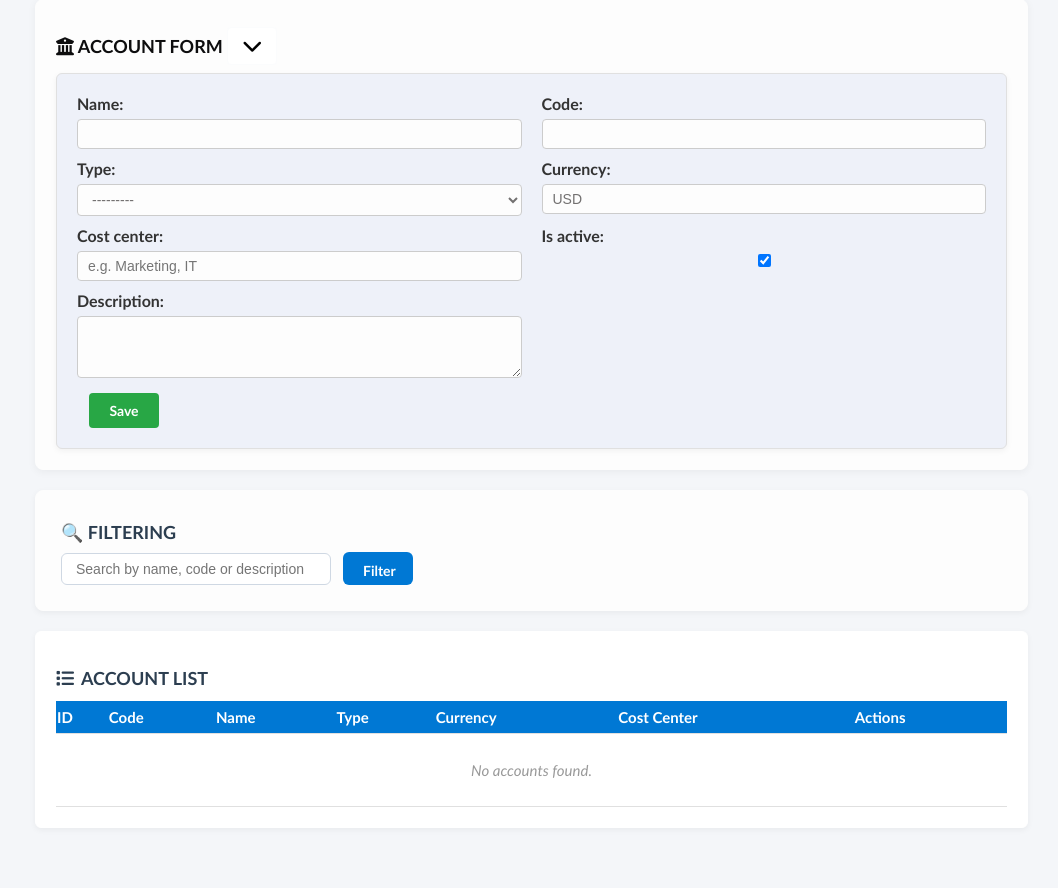
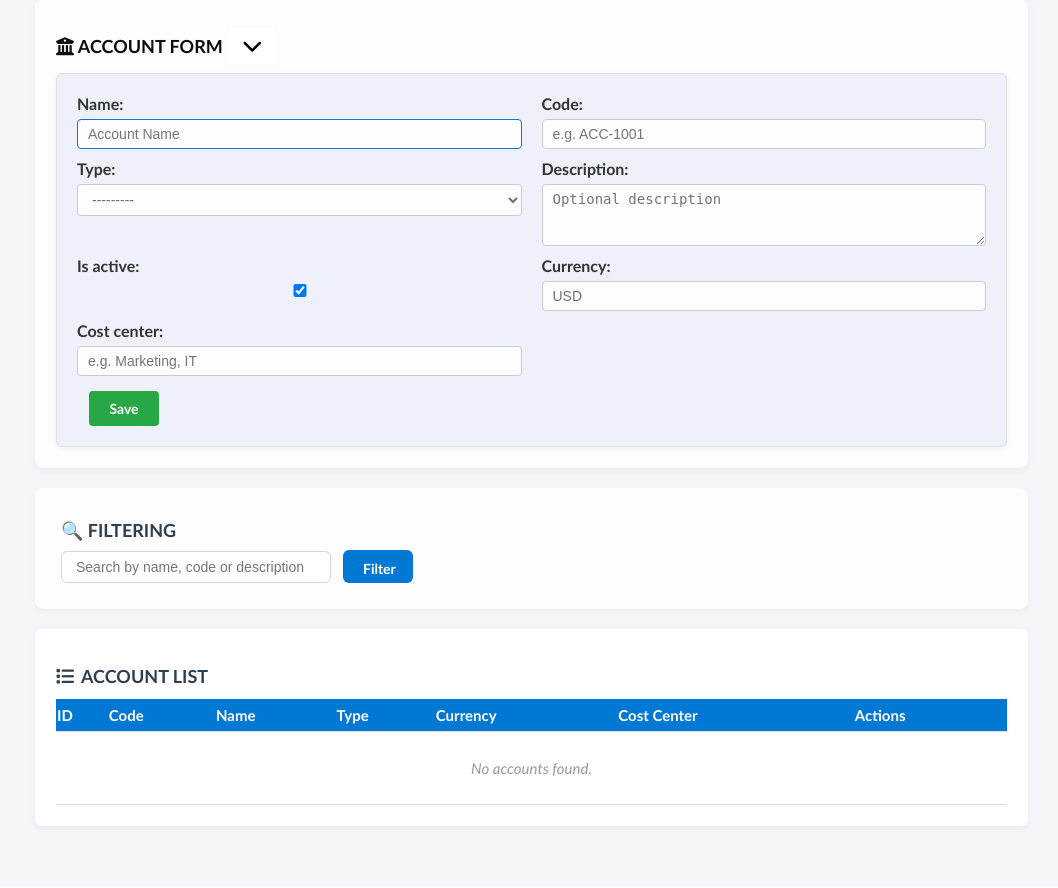
Before and after one commit to FAISAL-450/ERP-PROJECT, a Django app: page /account/dashboard/ in a window 1280 px wide. Shown: the part 31-919 px from the top of the page, without its empty margins (222-1280 px from the left). After the commit the page ends 860 px from the top, so only its background shows below. Run offline with Django 5.2, Linux system fonts and the light colour scheme.

Commit message:
Full project update: ERP_PROJECT – new apps, templates, settings

```diff
--- a/account/forms.py
+++ b/account/forms.py
@@ -14,6 +14,36 @@
             'cost_center',
         ]
         widgets = {
-            'description': forms.Textarea(attrs={'rows': 3}),
-            'cost_center': forms.TextInput(attrs={'placeholder': 'e.g. Marketing, IT'}),
+            'name': forms.TextInput(attrs={
+                'placeholder': 'Account Name',
+                'class': 'form-control',
+                'autofocus': 'autofocus'
+            }),
+            'code': forms.TextInput(attrs={
+                'placeholder': 'e.g. ACC-1001',
+                'class': 'form-control'
+            }),
+            'type': forms.Select(attrs={
+                'class': 'form-control'
+            }),
+            'description': forms.Textarea(attrs={
+                'rows': 3,
+                'placeholder': 'Optional description',
+                'class': 'form-control'
+            }),
+            'currency': forms.TextInput(attrs={
+                'placeholder': 'e.g. USD',
+                'class': 'form-control'
+            }),
+            'cost_center': forms.TextInput(attrs={
+                'placeholder': 'e.g. Marketing, IT',
+                'class': 'form-control'
+            }),
+            'is_active': forms.CheckboxInput(attrs={
+                'class': 'form-check-input'
+            }),
         }
+
+    def clean_code(self):
+        code = self.cleaned_data['code']
+        return code.upper().strip()
--- a/account/templates/account/account_dashboard.html
+++ b/account/templates/account/account_dashboard.html
@@ -3,10 +3,9 @@
 {% block title %}Account Dashboard{% endblock %}
 {% block content %}
 
-<!-- 📦 Main Dashboard Container -->
 <div class="dashboard-wrapper">
 
-  <!-- 🔔 Flash Messages Section -->
+  <!-- 🔔 Flash Messages -->
   {% if messages %}
     {% for message in messages %}
       <div class="alert-box">
@@ -16,50 +15,31 @@
     {% endfor %}
   {% endif %}
 
-  <!-- 📝 Grid-Based Account Form Section -->
+  <!-- 📝 Account Form -->
   <section class="form-section">
-    <header class="form" onclick="toggleForm()">
-      <h2><i class="fas fa-university"></i> ACCOUNT FORM <span id="toggle-icon"><i class="fas fa-chevron-down"></i></span></h2>
+    <header class="form-header" onclick="toggleForm()">
+      <h2><i class="fas fa-university"></i> ACCOUNT FORM
+        <span id="toggle-icon"><i class="fas fa-chevron-down"></i></span>
+      </h2>
     </header>
 
     <div id="formContent" class="form-content" style="display: block;">
-      <form method="post">
+      <form method="post" novalidate>
         {% csrf_token %}
         {{ form.non_field_errors }}
 
-        <!-- Grid Layout -->
         <div class="form-grid">
-          <div class="form-cell">
-            {{ form.name.label_tag }}
-            {{ form.name }}
-          </div>
-          <div class="form-cell">
-            {{ form.code.label_tag }}
-            {{ form.code }}
-          </div>
-          <div class="form-cell">
-            {{ form.type.label_tag }}
-            {{ form.type }}
-          </div>
-          <div class="form-cell">
-            {{ form.currency.label_tag }}
-            {{ form.currency }}
-          </div>
-          <div class="form-cell">
-            {{ form.cost_center.label_tag }}
-            {{ form.cost_center }}
-          </div>
-          <div class="form-cell">
-            {{ form.is_active.label_tag }}
-            {{ form.is_active }}
-          </div>
-          <div class="form-cell full-width">
-            {{ form.description.label_tag }}
-            {{ form.description }}
-          </div>
+          {% for field in form.visible_fields %}
+            <div class="form-cell{% if field.name == 'description' %} full-width{% endif %}">
+              {{ field.label_tag }}
+              {{ field }}
+              {% if field.errors %}
+                <div class="field-error">{{ field.errors.0 }}</div>
+              {% endif %}
+            </div>
+          {% endfor %}
         </div>
 
-        <!-- Form Actions -->
         <div class="form-actions">
           <button type="submit" class="btn green">
             {% if mode == 'edit' %}Update{% else %}Save{% endif %}
@@ -72,7 +52,7 @@
     </div>
   </section>
 
-  <!-- 🔍 Filter/Search Section -->
+  <!-- 🔍 Filter/Search -->
   <section class="filter-section">
     <h2>🔍 FILTERING</h2>
     <form method="get">
@@ -81,7 +61,7 @@
     </form>
   </section>
 
-  <!-- 📋 Account List Section -->
+  <!-- 📋 Account List -->
   <section class="table-section">
     <header class="table-header">
       <h2><i class="fas fa-list"></i> ACCOUNT LIST</h2>
@@ -126,7 +106,6 @@
       </tbody>
     </table>
 
-    <!-- 📋 Paginator Section -->
     {% if accounts.paginator.num_pages > 1 %}
       <footer class="pagination-footer">
         <nav class="pagination">
@@ -149,19 +128,12 @@
   function toggleForm() {
     const form = document.getElementById('formContent');
     const icon = document.getElementById('toggle-icon').querySelector('i');
-
-    if (form.style.display === 'none') {
-      form.style.display = 'block';
-      icon.classList.remove('fa-chevron-down');
-      icon.classList.add('fa-chevron-up');
-    } else {
-      form.style.display = 'none';
-      icon.classList.remove('fa-chevron-up');
-      icon.classList.add('fa-chevron-down');
-    }
+    const isHidden = form.style.display === 'none';
+    form.style.display = isHidden ? 'block' : 'none';
+    icon.classList.toggle('fa-chevron-down', !isHidden);
+    icon.classList.toggle('fa-chevron-up', isHidden);
   }
 
-  // Auto-unhide form if in edit mode
   document.addEventListener('DOMContentLoaded', function () {
     const mode = "{{ mode }}";
     if (mode === "edit") {
@@ -173,6 +145,7 @@
     }
   });
 </script>
+
 <!-- 🎨 Custom CSS -->
 <style>
 /* Global Style-Whole Body Container */
--- a/account/views.py
+++ b/account/views.py
@@ -22,7 +22,6 @@
 def get_paginated_queryset(request, queryset, per_page=10):
     paginator = Paginator(queryset, per_page)
     page_number = request.GET.get("page")
-
     try:
         return paginator.page(page_number)
     except PageNotAnInteger:
@@ -37,11 +36,14 @@
     accounts_page = get_paginated_queryset(request, accounts, per_page=10)
 
     form = AccountForm(request.POST or None)
-    if request.method == "POST" and form.is_valid():
-        account = form.save(commit=False)
-        account.save()
-        messages.success(request, "✅ Account created successfully.")
-        return redirect(f"{reverse('account_dashboard')}?q={query}")
+    if request.method == "POST":
+        if form.is_valid():
+            account = form.save(commit=False)
+            account.save()
+            messages.success(request, "✅ Account created successfully.")
+            return redirect(f"{reverse('account_dashboard')}?q={query}")
+        else:
+            messages.error(request, "⚠️ Please correct the errors below.")
 
     return render(request, "account/account_dashboard.html", {
         "accounts": accounts_page,
@@ -56,10 +58,13 @@
     query = request.GET.get("q", "").strip()
 
     form = AccountForm(request.POST or None, instance=account)
-    if form.is_valid():
-        form.save()
-        messages.success(request, "✏️ Account updated successfully.")
-        return redirect(f"{reverse('account_dashboard')}?q={query}")
+    if request.method == "POST":
+        if form.is_valid():
+            form.save()
+            messages.success(request, "✏️ Account updated successfully.")
+            return redirect(f"{reverse('account_dashboard')}?q={query}")
+        else:
+            messages.error(request, "⚠️ Please correct the errors below.")
 
     accounts = filter_accounts(query)
     accounts_page = get_paginated_queryset(request, accounts, per_page=10)
@@ -82,3 +87,6 @@
         account.delete()
         messages.success(request, f"🗑️ Account '{account_name}' deleted successfully.")
         return redirect(f"{reverse('account_dashboard')}?q={query}")
+
+    # Optional: handle GET with a confirmation page
+    return redirect(f"{reverse('account_dashboard')}?q={query}")
```
